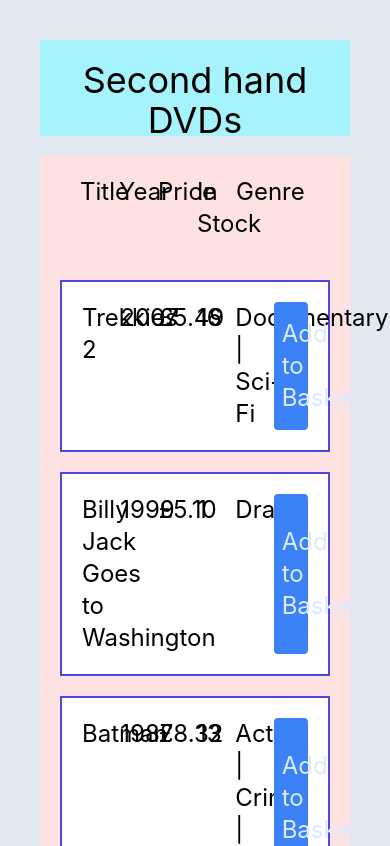
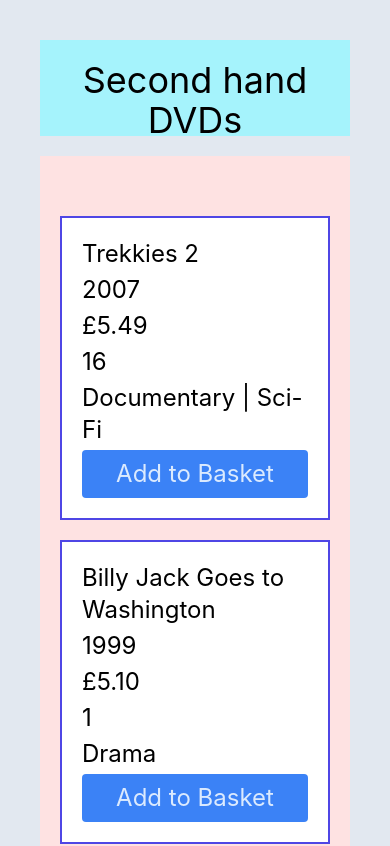
Before and after one commit to BathSpaWebDev/ADST-dvd-website, a React (Create React App) app in the folder secondhand-dvds/: page / in a window 390 px wide. Shown: the top 846 px of the page. Built offline with nearby package versions, Linux system fonts and the light colour scheme.

Commit message:
responsive design

```diff
--- a/secondhand-dvds/src/App.js
+++ b/secondhand-dvds/src/App.js
@@ -12,12 +12,14 @@ function App() {
       <section className= "text-2xl bg-cyan-200 font-normal text-black items-center">
 
 
-        <div className="bg-red-100 ">
-        <div className ="grid grid-cols-6 gap-1 p-5 m-5"><h3>Title</h3>
-      <h3>Year</h3>
-      <h3>Price</h3>
-      <h3>In Stock</h3>
-      <h3>Genre</h3>
+        <div className="bg-red-100 sm:p-5 ">
+        <div className =" grid grid-cols-6 gap-1 p-5 m-5 ">
+
+          <h3 className="hidden md:block">Title</h3>
+      <h3 className="hidden md:block">Year</h3>
+      <h3 className="hidden md:block">Price</h3>
+      <h3 className="hidden md:block">In Stock</h3>
+      <h3 className="hidden md:block">Genre</h3>
       </div>
 <DvdItems />
         </div>
--- a/secondhand-dvds/src/Components/EachDvd.js
+++ b/secondhand-dvds/src/Components/EachDvd.js
@@ -1,6 +1,6 @@
 
 export const EachDvd = (props)=>{
-    return <div className="bg-white  p-5 border-2 border-indigo-600 grid grid-cols-6 gap-1 m-5">
+    return <div className="bg-white  p-5 border-2 border-indigo-600 grid md:grid-cols-6 gap-1 m-5">
         <h3>{props.movie.movie}</h3>
         <p>{props.movie.year}</p>
         <p>{props.movie.price}</p>
```
